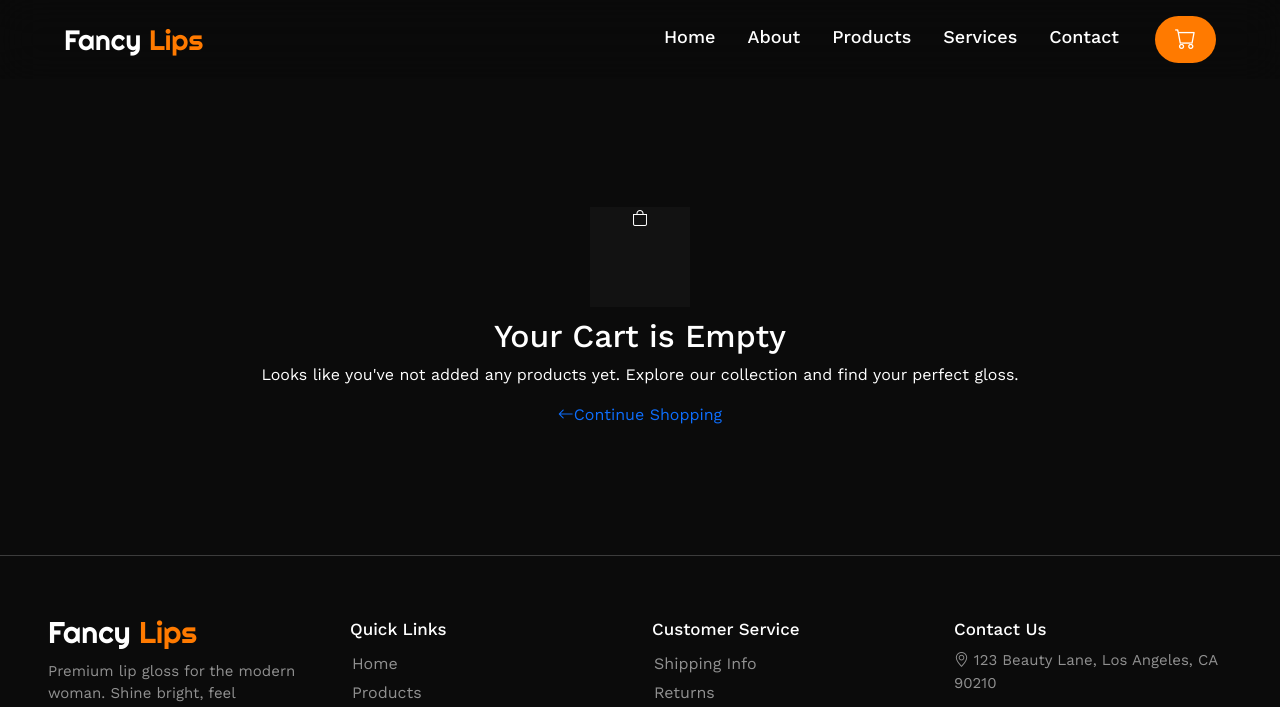
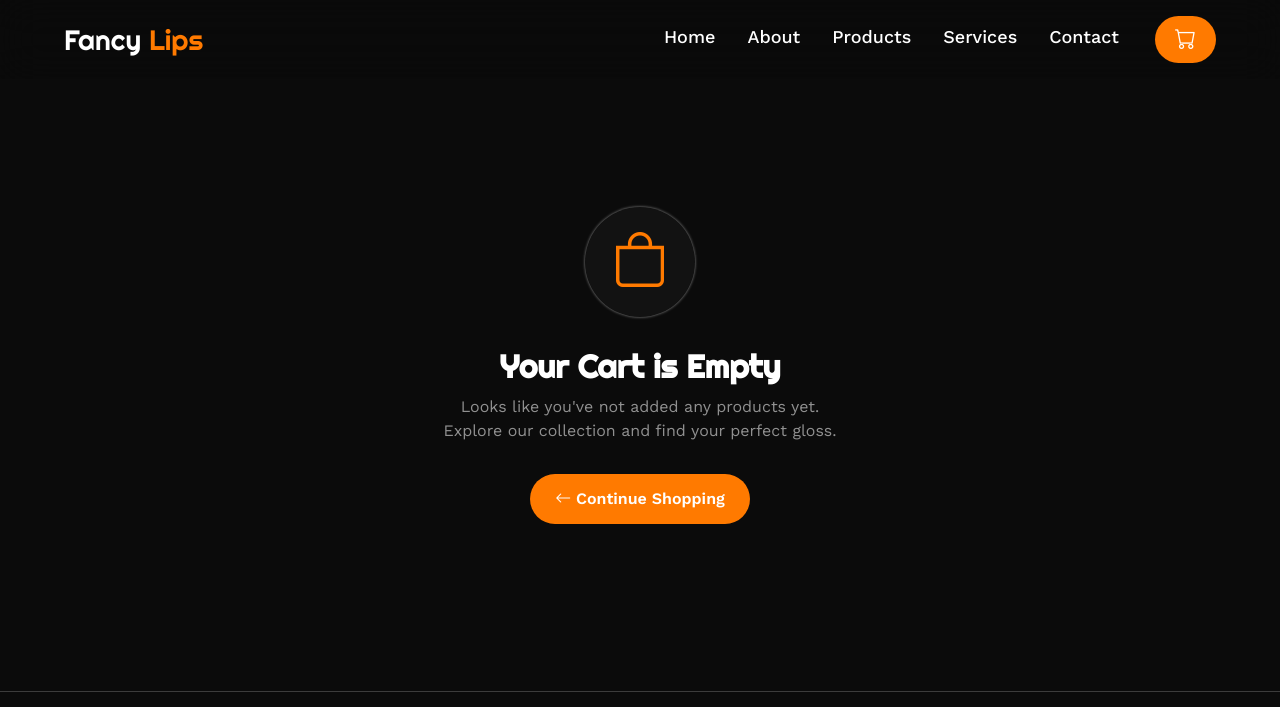
Before and after one commit to La-Pheme456/Fancy-lips, a plain HTML site: page cart.html in a window 1280 px wide. Shown: the top 707 px of the page. Drawn offline with nearby package versions, Linux system fonts and the light colour scheme.

Commit message:
Update website

```diff
--- a/cart.html
+++ b/cart.html
@@ -44,7 +44,7 @@
             <div class="text">
                 <h2>Your Cart is Empty</h2>
                 <p>Looks like you've not added any products yet. Explore our collection and find your perfect gloss.</p>
-                <a href="products.html"><i class="bi bi-arrow-left"></i>Continue Shopping</a>
+                <a href="products.html"><i class="bi bi-arrow-left"></i>&nbsp;Continue Shopping</a>
             </div>
         </div>
     </section>
--- a/css/style.css
+++ b/css/style.css
@@ -1063,14 +1063,43 @@ header nav .menu-content .cart:hover {
     height: auto;
     margin: 10% auto;
     text-align: center;
+    padding: 0 34%;
+    padding-bottom: 3%;
 }
 #box .cont .icn {
-    width: 100px;
-    height: 100px;
+    width: 110px;
+    height: 110px;
     text-align: center;
+    border-radius: 50%;
+    box-shadow: 0 0 3px var(--gray);
+    padding-top: 13px;
     margin: 10px auto;
     background: #2525254b;
 }
+#box .cont .icn i {
+    font-size: 55px;
+    color: var(--orange);
+}
+#box .cont .text h2 {
+    margin-top: 30px;
+    font-family: var(--righteous);
+    font-weight: 600;
+}
+#box .cont .text p {
+    margin-top: 10px;
+    color: var(--gray);
+}
+#box .cont .text a {
+    display: inline-block;
+    padding: 13px 25px;
+    background: var(--orange);
+    color: var(--text-color);
+    border-radius: 30px;
+    margin-top: 15px;
+    font-size: 16px;
+    font-weight: 600;
+}
+
 
 /* PRODUCT PAGE END */
 
```
Also changed, not shown: about.html (+1 -1 lines), contact.html (+1 -1 lines), index.html (+1 -1 lines), services.html (+1 -1 lines).
